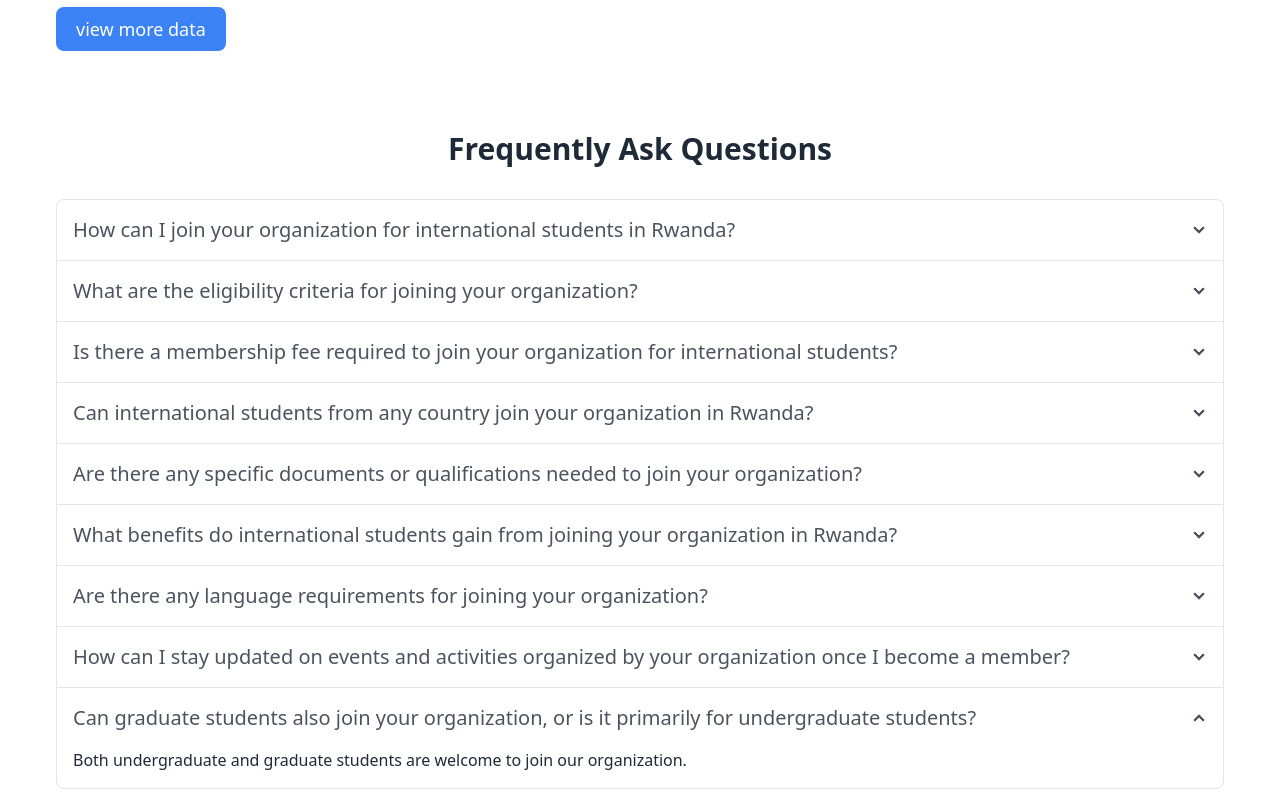
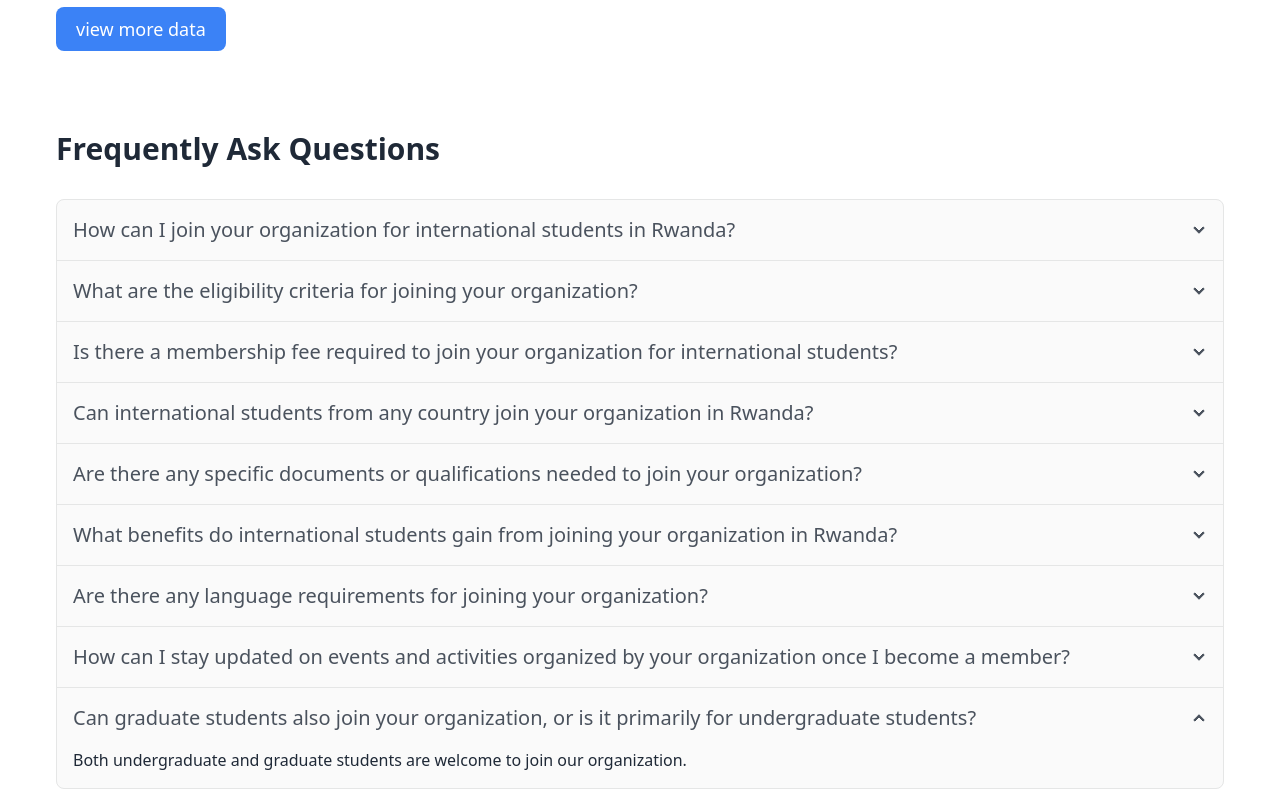
Before and after one commit to mulbahoplanojames/Lest-Gbelle-Weekly-Dew-Payment-And-Records-Collection, a React (Vite) app: page / in a window 1280 px wide. Shown: the part 1800-2600 px from the top of the page. Built offline with nearby package versions, Linux system fonts and the light colour scheme.

Commit message:
Added an Accordion section to display frequently ask questions and answers

```diff
--- a/src/Components/FAQ/Faq.jsx
+++ b/src/Components/FAQ/Faq.jsx
@@ -5,10 +5,10 @@ const Faq = () => {
 	return (
 		<>
 			<section className='mt-20 mb-16 '>
-				<h1 className='md:text-3xl text-xl capitalize font-bold pb-8 text-center'>
+				<h1 className='md:text-3xl text-xl capitalize font-bold pb-8 text-cente'>
 					Frequently ask questions
 				</h1>
-				<div className='join join-vertical w-full'>
+				<div className='join join-vertical w-full bg-neutral-50'>
 					{FREQUENTLY_ASK_QUESIONS.map((faq) => (
 						<Accordion
 							key={faq.id}
```
